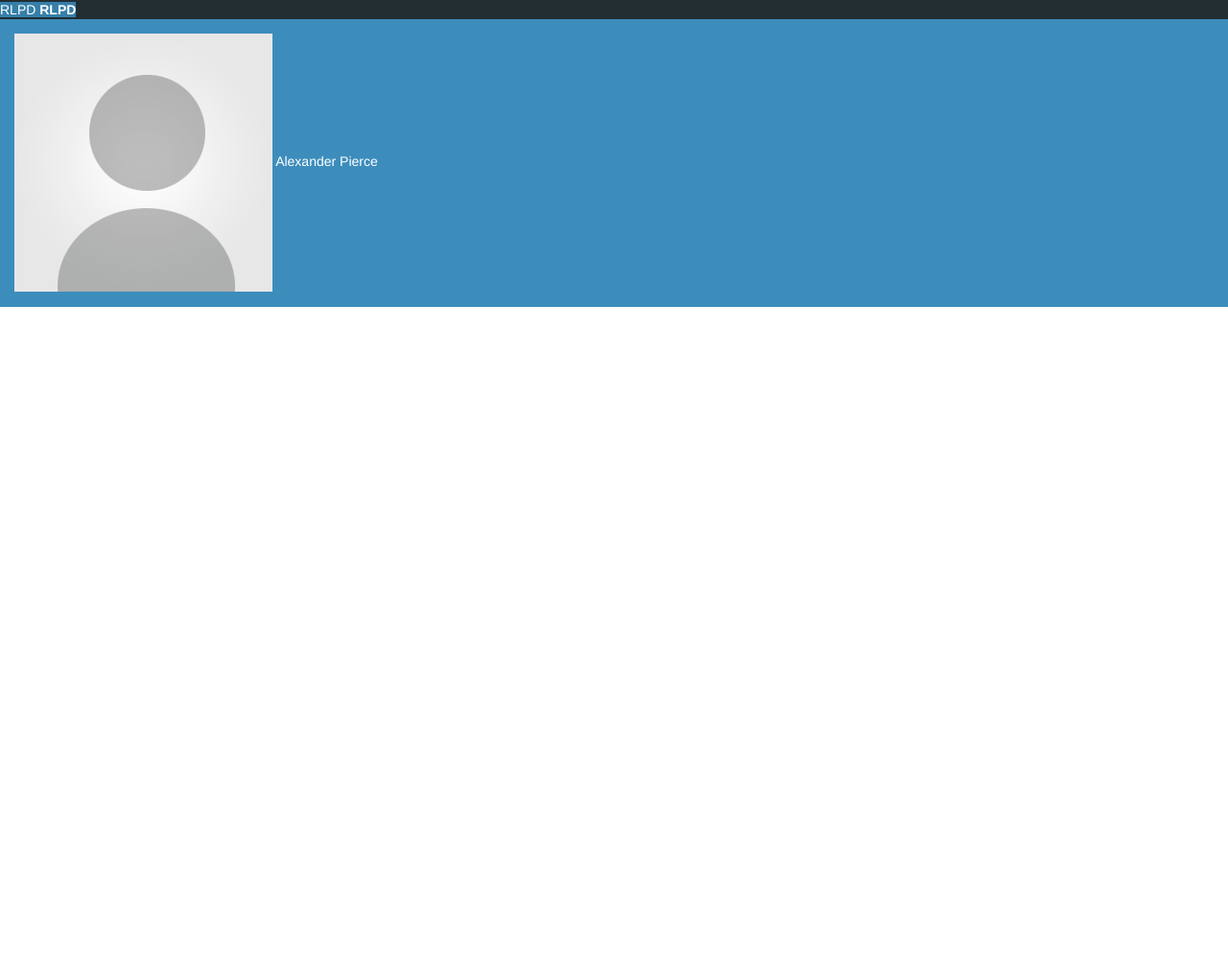
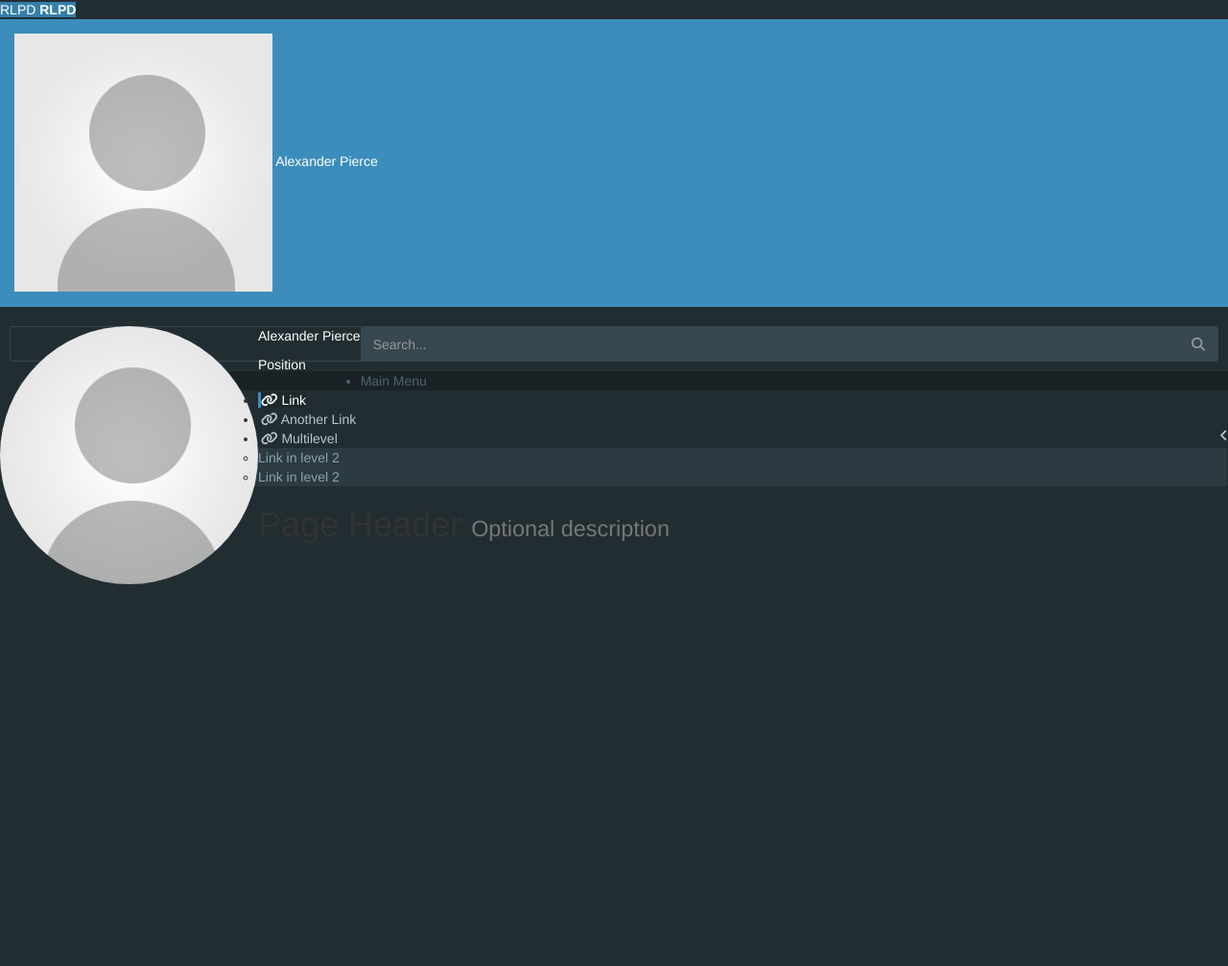
Before and after one commit to enta1234/lrs-project, a CodeIgniter app: page /database/index.php/dashboard/index in a window 1280 px wide. Shown: the whole page at 96% size. Before the commit the page ends 320 px from the top, so only its background shows below. Run offline with CodeIgniter, Linux system fonts and the light colour scheme; some libraries are stand-ins or nearby versions.

Commit message:
Create sidebar menu theme include seach box.

```diff
--- a/application/views/dashboard/home.php
+++ b/application/views/dashboard/home.php
@@ -86,7 +86,77 @@
       </div>
     </nav>
   </header>
+  <!-- Left side column. contains the logo and sidebar -->
+  <aside class="main-sidebar">
+    <!-- sidebar: style can be found in sidebar.less -->
+    <section class="sidebar">
+      <!-- Sidebar user panel (optional) -->
+      <div class="user-panel">
+        <div class="pull-left image">
+          <img src="<?php echo base_url('assets/dashboard/'); ?>images/default_profile.png" class="img-circle" alt="User Image">
+        </div>
+        <div class="pull-left info">
+          <p>Alexander Pierce</p>
+          <a href="#">Position</a>
+        </div>
+      </div>
+      <!-- search form (Optional) -->
+      <form action="#" method="get" class="sidebar-form">
+        <div class="input-group">
+          <input type="text" name="search" class="form-control" placeholder="Search...">
+          <span class="input-group-btn">
+            <button type="submit" name="search" id="search-btn" class="btn btn-flat">
+              <i class="fa fa-search"></i>
+            </button>
+          </span>
+        </div>
+      </form>
+      <!-- /.search form -->
+      <!-- Sidebar Menu -->
+      <ul class="sidebar-menu" data-widget="tree">
+        <li class="header">Main Menu</li>
+        <!-- Optionally, you can add icons to the links -->
+        <li class="active"><a href="#"><i class="fa fa-link"></i> <span>Link</span></a></li>
+        <li><a href="#"><i class="fa fa-link"></i> <span>Another Link</span></a></li>
+        <li class="treeview">
+          <a href="#">
+            <i class="fa fa-link"></i>
+            <span>Multilevel</span>
+            <span class="pull-right-container">
+              <i class="fa fa-angle-left pull-right"></i>
+            </span>
+          </a>
+          <ul class="treeview-menu">
+            <li><a href="#">Link in level 2</a></li>
+            <li><a href="#">Link in level 2</a></li>
+          </ul>
+        </li>
+      </ul>
+      <!-- /.sidebar-menu -->
+    </section>
+    <!-- /.sidebar -->
+  </aside>
 
+  <!-- Content Wrapper. Contains page content -->
+  <div class="content-wrapper">
+    <!-- Content Header (Page header) -->
+    <section class="content-header">
+      <h1>
+        Page Header
+        <small>Optional description</small>
+      </h1>
+    </section>
+
+    <!-- Main content -->
+    <section class="content container-fluid">
+
+      <!--------------------------
+        | Your Page Content Here |
+        -------------------------->
+
+    </section>
+    <!-- /.content -->
+  </div>
 </div>
 <!-- ./wrapper -->
 
```
